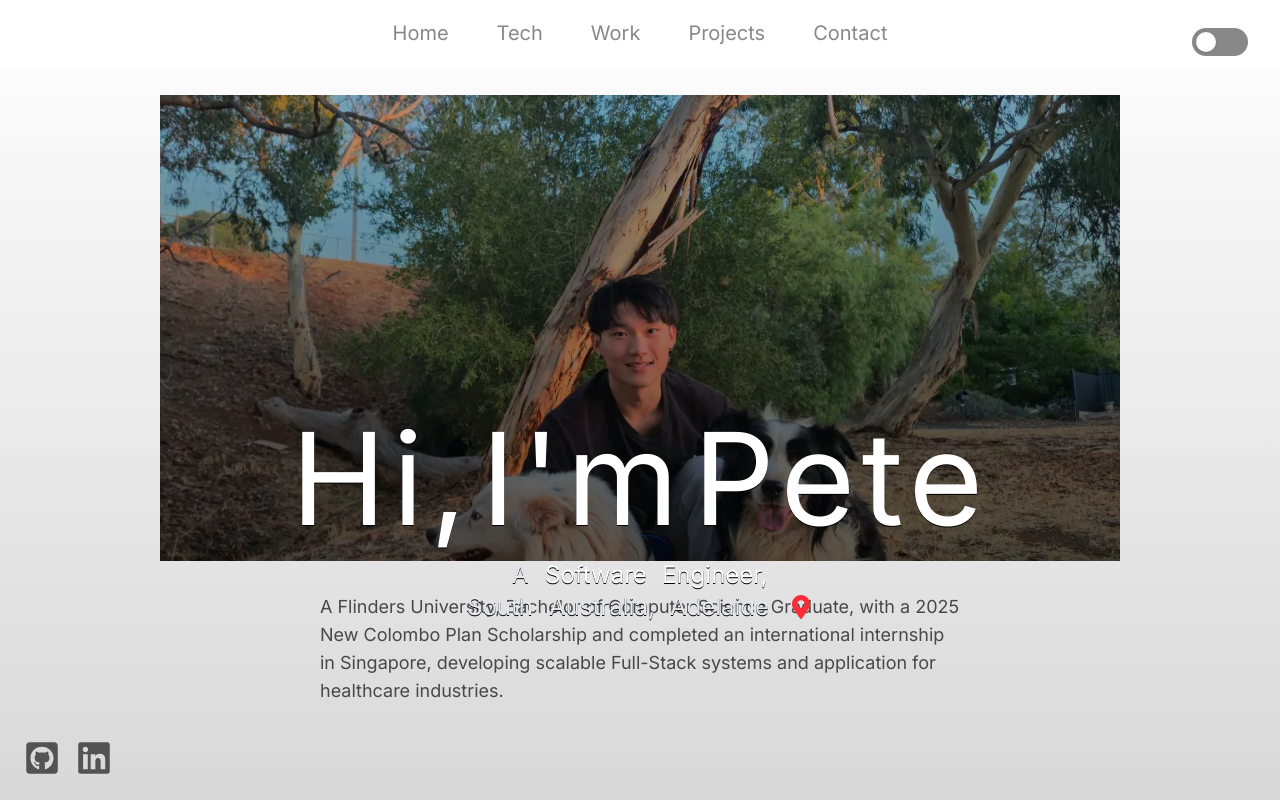
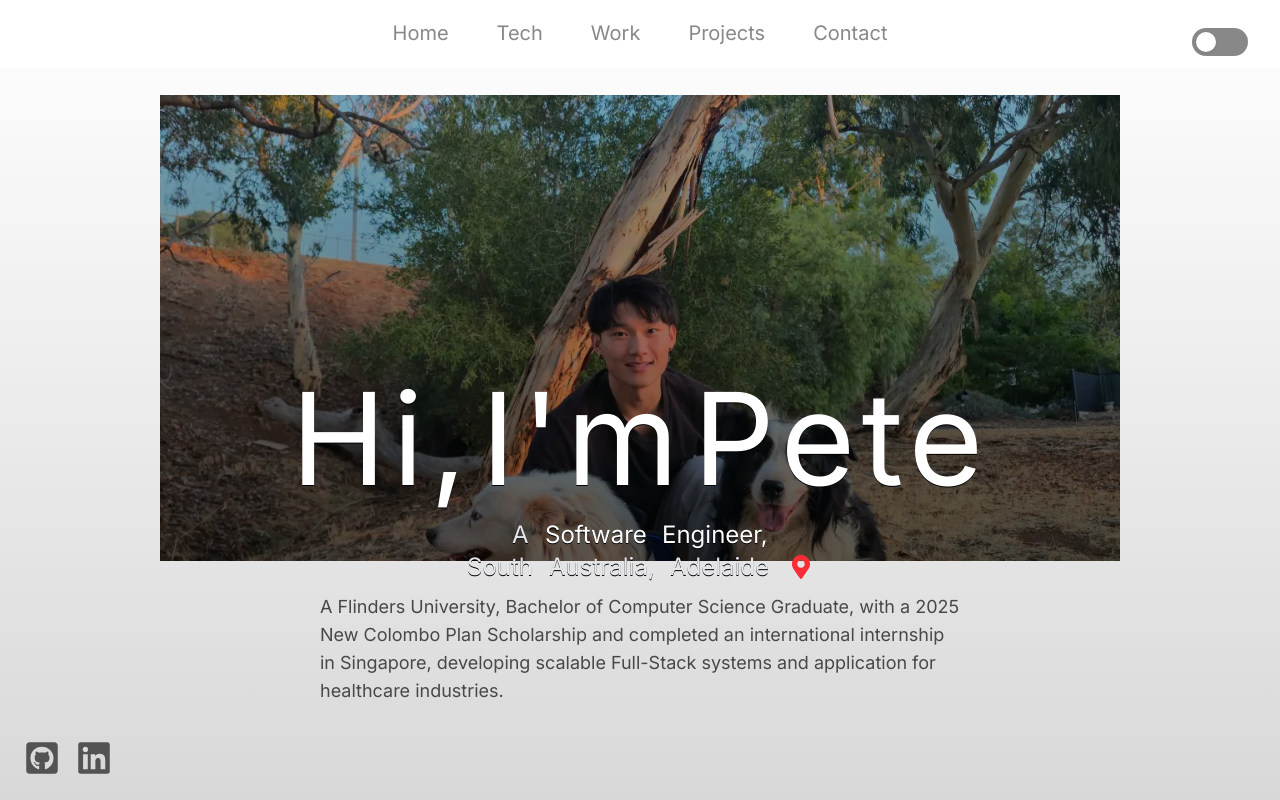
Before and after one commit to pete-lim/portfolio-pete, a React (Vite) app: page / in a window 1280 px wide. Built offline with nearby package versions, Linux system fonts and the light colour scheme.

Commit message:
-fixed styling for smaller desktops
Desktop screen resolutions at 1280 x 720 or equivalent ratios, had overlaying text on the hero page.

Fixed with @media and specified margins. Not well scalable however prevents an extra DIV.

```diff
--- a/src/App.css
+++ b/src/App.css
@@ -48,6 +48,24 @@ section {
 @media screen and (max-height: 800px) and (max-width: 600px) {
   #home {
     @apply py-30;
+  }
+}
+@media (width >= 64rem /* 1024px */) and (min-height: 900px) {
+  .main-title {
+    margin-top: calc(var(--spacing) * 80);
+  }
+}
+@media (width >= 64rem) and (max-height: 900px) and (min-height: 768px) {
+  .main-title {
+    margin-top: calc(var(--spacing) * 70);
+  }
+}
+@media (width >= 64rem) and (max-height: 768px) {
+  .main-title {
+    margin-top: calc(var(--spacing) * 50);
+  }
+  .hero-parallax {
+    width: 65% !important;
   }
 }
 .root {
--- a/src/components/Hero.tsx
+++ b/src/components/Hero.tsx
@@ -60,7 +60,7 @@ export default function HeroSection() {
     <section className={`section lg:h-screen lg:items-center`} id="home">
       <div className="hero-parallax max-lg:bg-none! lg:mb-8 lg:flex flex-col lg:h-7/12 items-center ">
         <span
-          className={`flex gap-2 ${zoomLevel > 100 ? 'lg:mt-60' : 'lg:mt-80'} mb-4 `}
+          className={`flex gap-2 ${zoomLevel > 100 ? 'lg:mt-60' : 'main-title'} mb-4 `}
         >
           <DistortText tag="header" className="lg:text-9xl! lg:text-white!">
             Hi,
```
